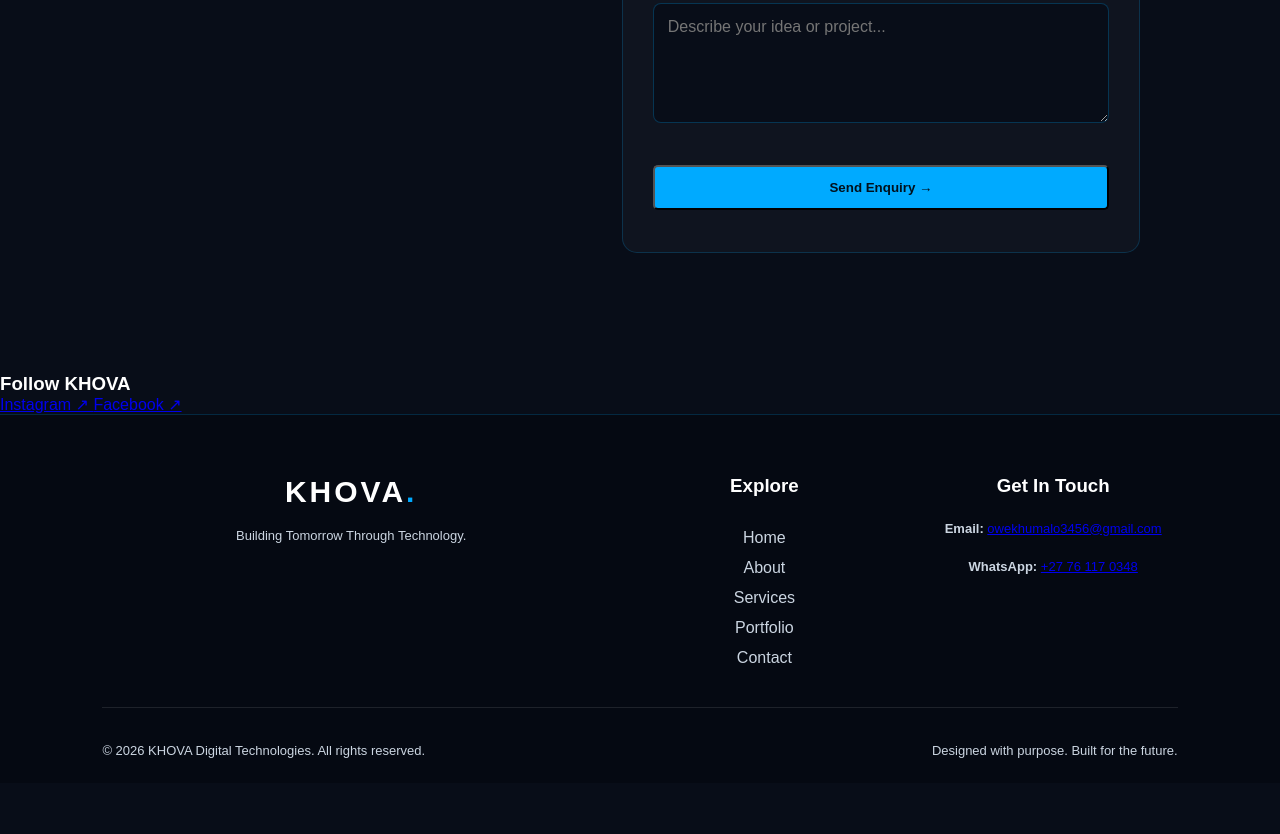
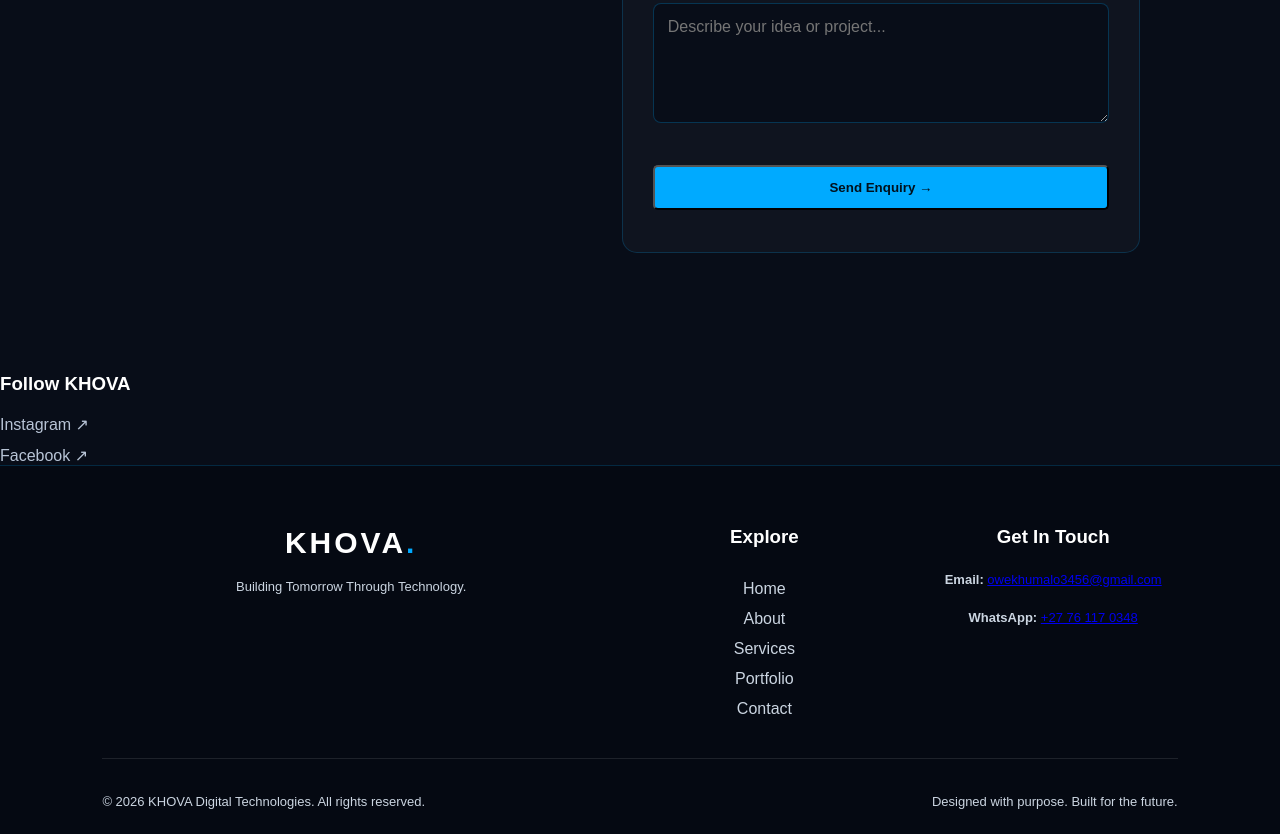
Before and after one commit to Owethu-Khumalo/Khova-Digital-Tech, a plain HTML site: page index.html in a window 1280 px wide. Shown: the part 4808-5642 px from the top of the page. Before the commit the page ends 5591 px from the top, so only its background shows below. Drawn offline with Linux system fonts and the light colour scheme.

Commit message:
Update style.css

```diff
--- a/CSS/style.css
+++ b/CSS/style.css
@@ -1058,3 +1058,30 @@ html {
         padding: 30px 22px;
     }
 }
+
+/* =================================
+   KHOVA SOCIAL MEDIA LINKS
+================================= */
+
+.footer-socials {
+    display: flex;
+    flex-direction: column;
+    gap: 12px;
+}
+
+.footer-socials h3 {
+    color: #ffffff;
+    margin-bottom: 8px;
+}
+
+.footer-socials a {
+    color: #b8c4d6;
+    text-decoration: none;
+    transition: 0.3s ease;
+    width: fit-content;
+}
+
+.footer-socials a:hover {
+    color: #00aaff;
+    transform: translateX(5px);
+}
```
